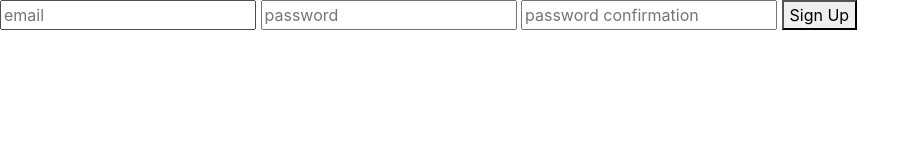
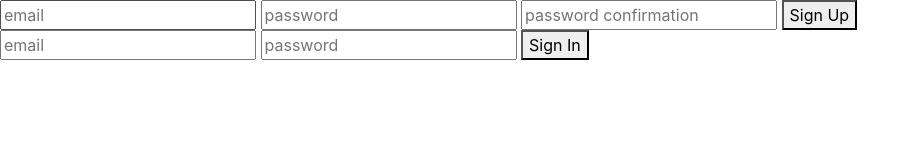
Before and after one commit to mdelgado509/game-project-client, a website built with webpack: page index.html in a window 1280 px wide. Shown: the whole page, without its empty margins (0-920 px from the left). Built offline with nearby package versions, Linux system fonts and the light colour scheme.

Commit message:
Add sign in form

```diff
--- a/index.html
+++ b/index.html
@@ -13,13 +13,18 @@
     </head>
     <body>
     <main>
-      <form id=sign-up>
+      <form id="sign-up">
         <input name="credentials[email]" type="email" placeholder="email" required>
         <input name="credentials[password]" type="password" placeholder="password" required>
         <input name="credentials[password_confirmation]" type="password" placeholder="password confirmation" required>
         <button>Sign Up</button>
       </form>
-      <p id=message></p>
+      <form id="sign-in">
+        <input name="credentials[email]" type="email" placeholder="email" required>
+        <input name="credentials[password]" type="password" placeholder="password" required>
+        <button>Sign In</button>
+      </form>
+      <p id="message"></p>
     </main>
     </body>
 </html>
```
